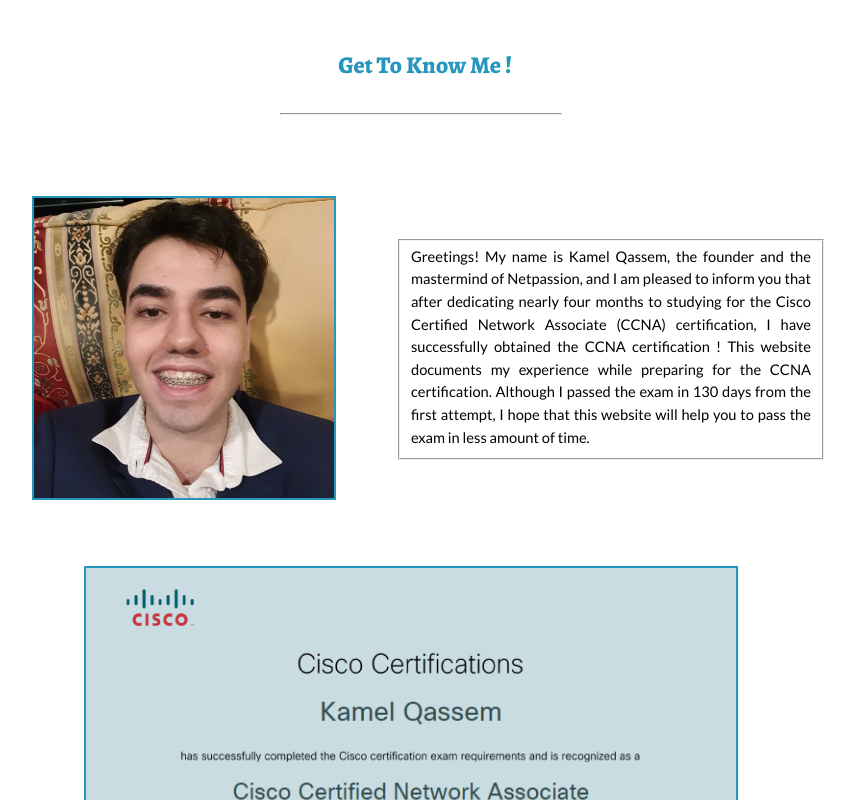
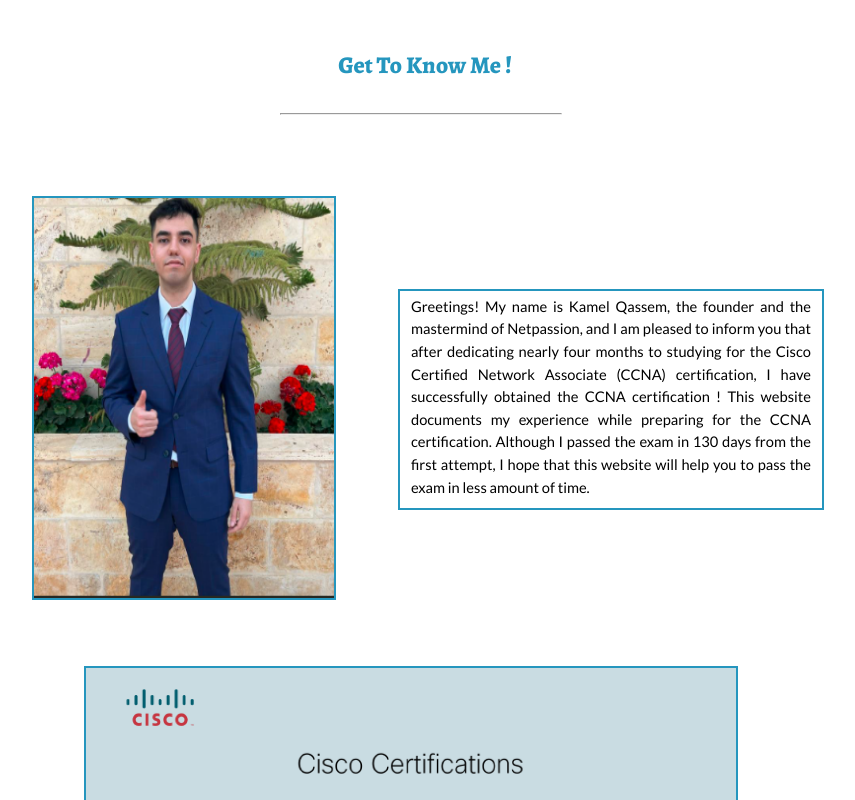
Before and after one commit to kamelqassem/Netpassion, a plain HTML site: page WHOAMI.html in a window 1280 px wide. Shown: the part 567-1367 px from the top of the page, without its empty margins (219-1074 px from the left). Drawn offline with nearby package versions, Linux system fonts and the light colour scheme.

Commit message:
updatedPic

```diff
--- a/WHOAMI.html
+++ b/WHOAMI.html
@@ -127,11 +127,11 @@
         <tr>
 
 
-                <td>  <img style="border: 2px solid #2596be; margin-right: 20px;"src="Images/Images_AboutUs/kamel.jpg" width="300" height="300" alt="Mohammed Jalal Picture"></td>
+                <td>  <img style="border: 2px solid #2596be; margin-right: 20px;"src="Images/Images_AboutUs/meModified.png" width="300" height="400" alt="Mohammed Jalal Picture"></td>
 
                 <td>
 
-                <fieldset style="width: 400px;">
+                <fieldset style="width: 400px; border: 2px solid #2596be;">
                     Greetings! My name is Kamel Qassem, the founder and the mastermind of Netpassion, and I am pleased to inform you that after dedicating
                      nearly four months to studying for the Cisco Certified Network Associate (CCNA) certification,
                      I have successfully obtained the CCNA certification ! This website documents my experience while
```
Also changed, not shown: Images/Images_AboutUs/kamel.jpg (deleted), Images/Images_AboutUs/meModified.png (added).
